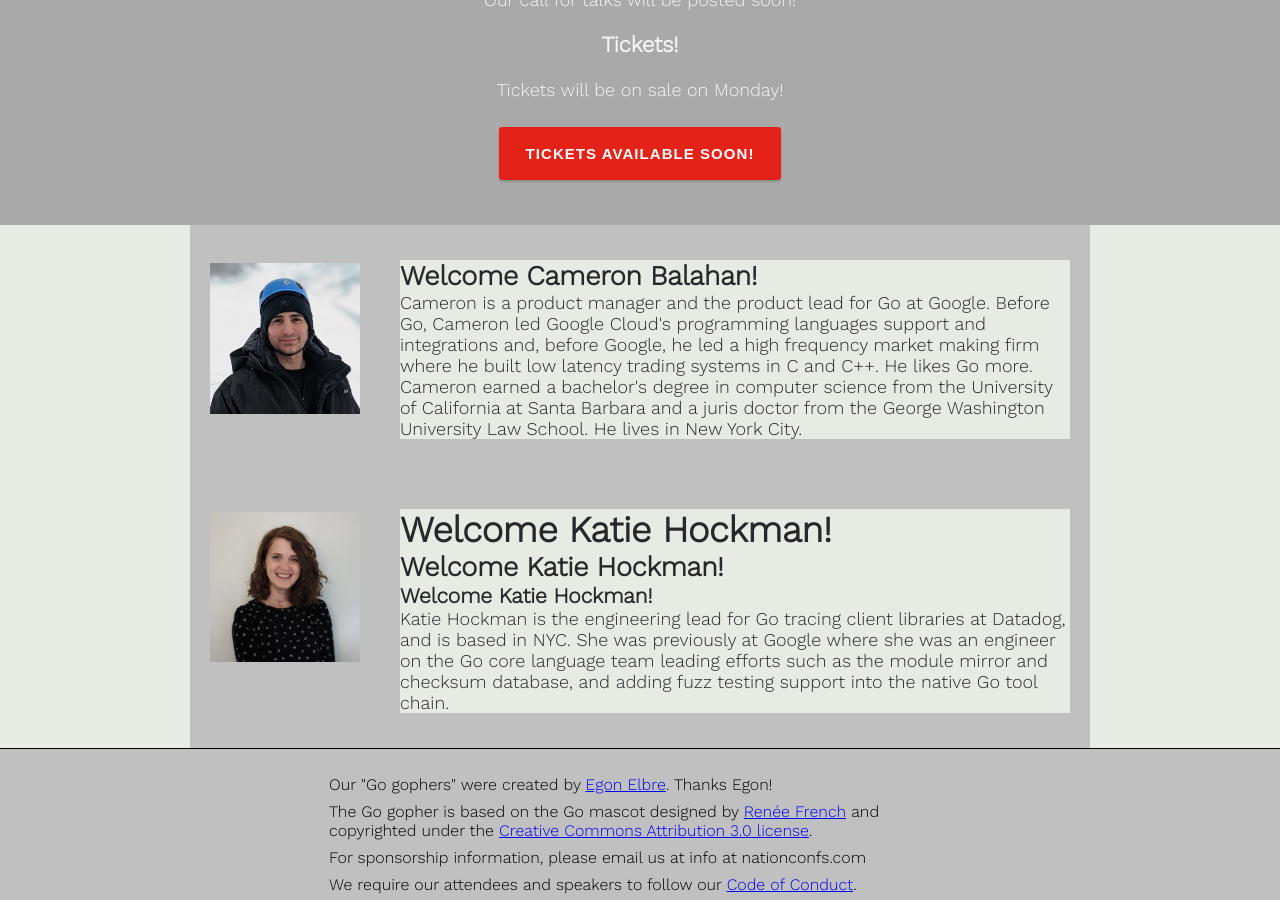
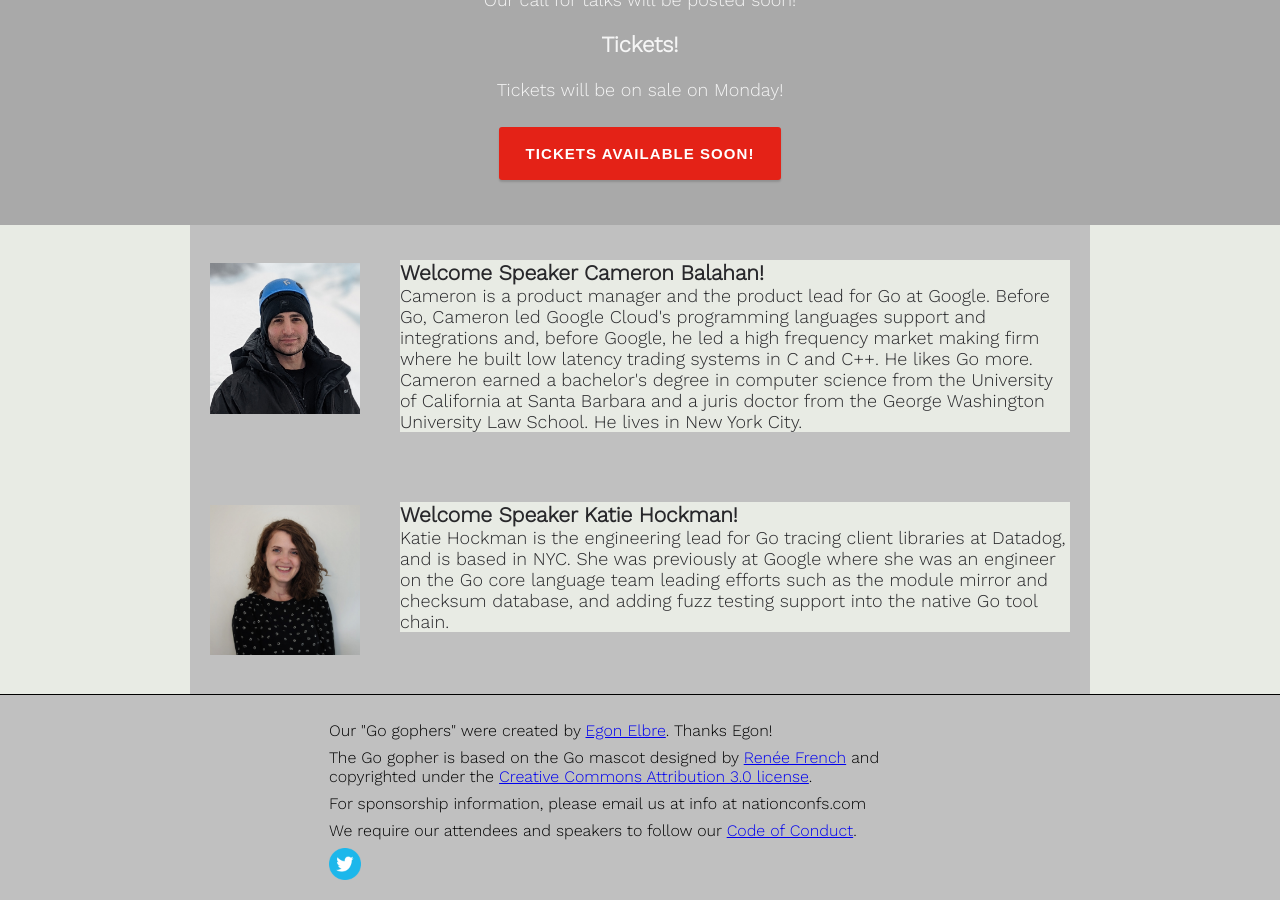
Before and after one commit to gothamgo/gothamgo.github.io, a Jekyll site: the page built from test/testpage.html, in a window 1280 px wide and 900 px high, scrolled down 596 px. Built offline with Jekyll 4.4.1, drawn with Linux system fonts in a browser that asks for light colours.

Commit message:
Update feature_panel.html

```diff
--- a/_includes/feature_panel.html
+++ b/_includes/feature_panel.html
@@ -44,9 +44,9 @@
     </div>
 
     <div class="feature-details">
-      <h2>
-        Welcome Cameron Balahan!
-      </h2>
+      <h3>
+        Welcome Speaker Cameron Balahan!
+      </h3>
       <p>
         Cameron is a product manager and the product lead for Go at Google.
         Before Go, Cameron led Google Cloud's programming languages support and integrations and,
@@ -69,14 +69,8 @@
     </div>
 
     <div class="feature-details">
-      <h1>
-        Welcome Katie Hockman!
-      </h1>
-      <h2>
-        Welcome Katie Hockman!
-      </h2>
       <h3>
-        Welcome Katie Hockman!
+        Welcome Speaker Katie Hockman!
       </h3>
       <p>
         Katie Hockman is the engineering lead for Go tracing client libraries at Datadog, and is based in NYC.
```
